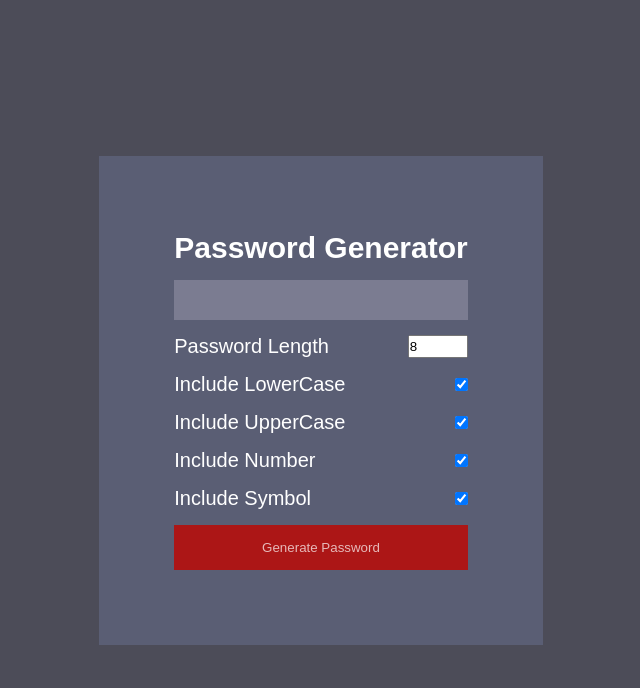
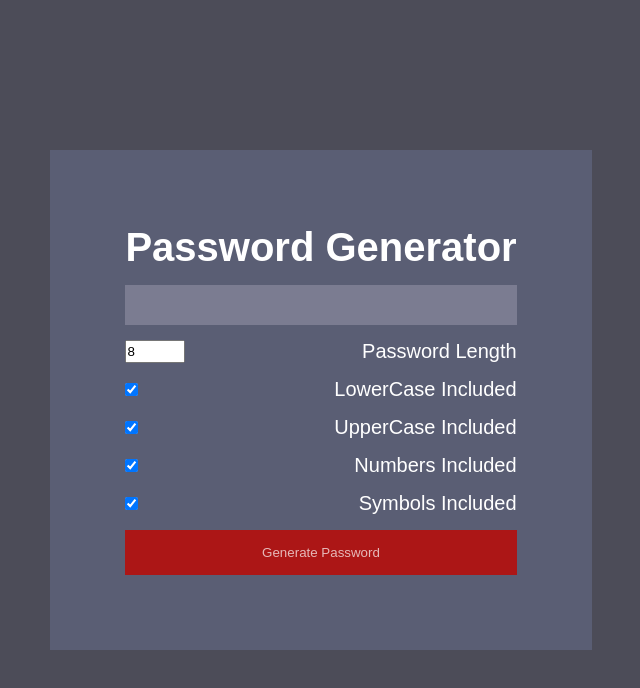
Before and after one commit to Malikpe/Challenge_3, a plain HTML site: page index.html in a window 1280 px wide. Shown: the whole page, without its empty margins (319-959 px from the left). Drawn offline with Linux system fonts and the light colour scheme.

Commit message:
Redo Commit

```diff
--- a/index.html
+++ b/index.html
@@ -4,35 +4,35 @@
     <meta charset="UTF-8">
     <meta name="viewport" content="width=device-width, initial-scale=1.0">
     <title>Malik's Password Generator C3</title>
-    <link rel=" stylesheet" href="assets/CSS/Password_generator.css">
-    <script src="assets/JavaScript/PasswordScript.js"></script>
+    <link rel="stylesheet" href="assets/CSS/Password_generator.css">
+    <script src="assets/JavaScript/PasswordGenerator.js"></script>
 </head>
 <body>
     <div class="container">
         <div class="password-generator">
-        <h2>Password Generator</h2>
+            <h1>Password Generator</h1>
             <div class="password">
                 <p id="passwordBox"></p>
         </div>
         <div>
+            <input type="number" id="length" min="8" max="128" value="8">
             <label for="length">Password Length</label>
-          <input type="number" id="length" min="8" max="128" value="8">
         </div>
         <div>
-          <label for="lowerCase">Include LowerCase</label>
             <input type="checkbox" id="lowerCase" checked>
+            <label for="lowerCase">LowerCase Included</label>
         </div>
         <div>
-          <label for="upperCase">Include UpperCase</label>
             <input type="checkbox" id="upperCase" checked>
+            <label for="upperCase">UpperCase Included</label>
         </div>
         <div>
-          <label for="number">Include Number</label>
             <input type="checkbox" id="number" checked>
+            <label for="number">Numbers Included</label>
         </div>
         <div>
-          <label for="symbol">Include Symbol</label>
             <input type="checkbox" id="symbol" checked>
+            <label for="symbol">Symbols Included</label>
         </div>
         <button onclick="createPassword()">Generate Password</button>
       </div>
```
Lines whose indentation alone changed are shown as unchanged.
